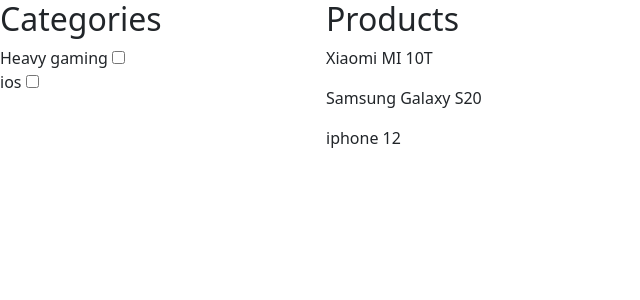
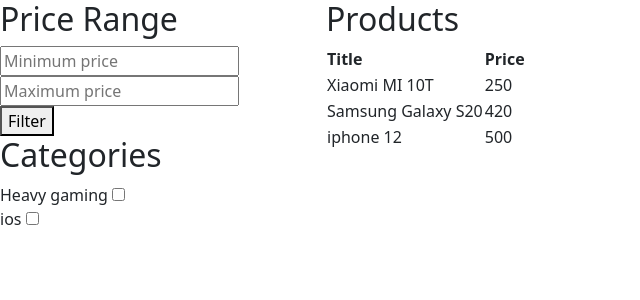
Before and after one commit to muhammadjasim1503/php-category-task, a PHP site: page / in a window 1280 px wide. Shown: the top 300 px of the page, without its empty margins (0-640 px from the left). Run offline with PHP 8.4, Linux system fonts and the light colour scheme; data comes from the database, SQL or seed files in the repository.

Commit message:
Price Range functionality added

```diff
--- a/index.php
+++ b/index.php
@@ -26,6 +26,10 @@ $product = $productObj->displayProducts();
 	<div class="row">
 		<div class="col-md-3">
 			<div class = "check-box">
+				<h2>Price Range</h2>
+				<input type="number" placeholder="Minimum price" class = "range" id = "min" value = "">
+				<input type="number" placeholder="Maximum price" class = "range" id = "max" value = ""><br>
+				<button type="button" id = "filter">Filter</button>
 				<h2>Categories</h2>
 				<?php
 				foreach($categories as $c){
@@ -41,13 +45,26 @@ $product = $productObj->displayProducts();
 		<div class="col-md-9">
 			<h2>Products</h2>
 			<div class="filter-data">
-				<?php
+				<table>
+					<thead>
+						<tr>
+							<th>Title</th>
+							<th>Price</th>
+						</tr>
+					</thead>
+					<tbody>
+						<?php
 					foreach($product as $p){
 						?>
-						<p><?php echo $p['title'] ?></p>
+						<tr>
+							<td><?php echo $p['title'] ?></td>
+							<td><?php echo $p['price'] ?></td>
+						</tr>
 						<?php
 					}
-				?>
+					?>
+					</tbody>
+				</table>
 			</div>
 		</div>
 
@@ -80,21 +97,29 @@ $(document).ready(function() {
 	});
 
 	function filter(){
-		// $('.filter').click(function() {
 			var category = getFilter('chkbox');
+			var min = document.getElementById('min').value;
+			var max = document.getElementById('max').value;
 			console.log(category);
 			$.ajax({
 				url: "values.php",
 				method: "POST",
 				data: {
 					category:category,
+					min:min,
+					max:max,
 				},
 				success: function(data){
 					document.getElementsByClassName('filter-data')[0].innerHTML = data;
 				}
 			});
-		}
-	// }
+	}
+
+	// Price Range
+	$('.range').keyup(function(){
+		filter();
+	});
+
 });
 </script>
 </html>
```
Also changed, not shown: values.php (+30 -10 lines).
